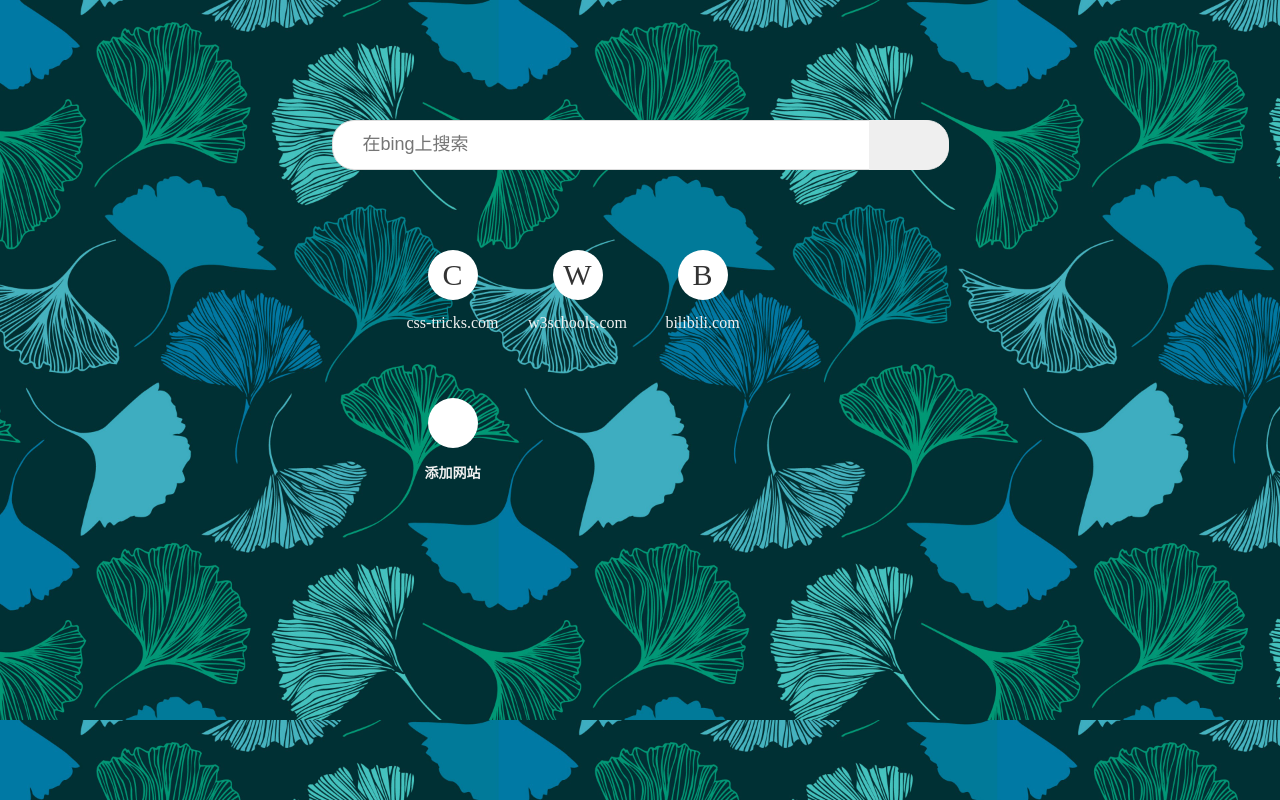
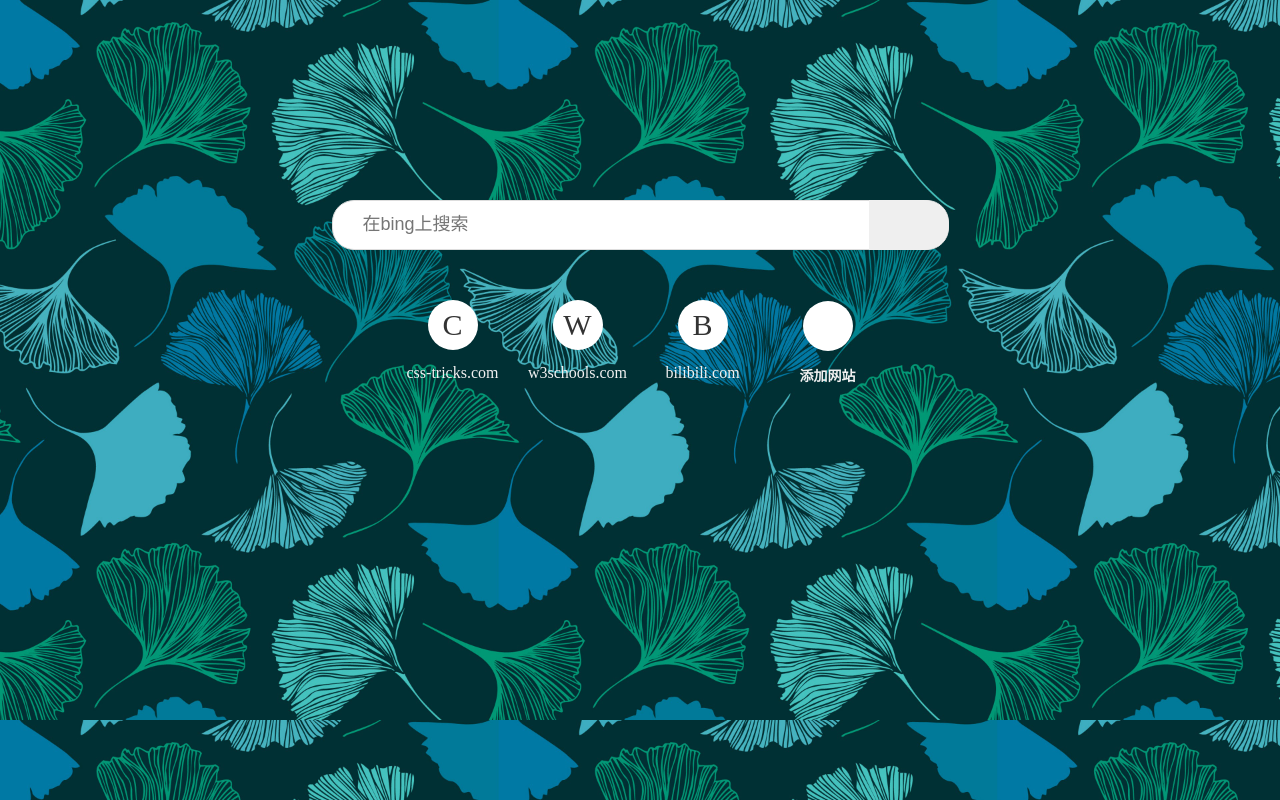
Before and after one commit to a-lei-7/nav-1, a website: page src/index.html in a window 1280 px wide. Drawn offline with nearby package versions, Linux system fonts and the light colour scheme.

Commit message:
修改布局

```diff
--- a/src/style.css
+++ b/src/style.css
@@ -38,6 +38,7 @@ img {
 body {
   background-image: url(/images/bgi.jpg);
   background-size: cover;
+  position: relative;
 }
 @media (max-width: 500px) {
   body {
@@ -51,12 +52,21 @@ body {
     vertical-align: middle;
   }
 }
+/* .edit-link {
+  position: absolute;
+  top: 50%;
+  left: 50%;
+  transform: translate(-50%, -50%);
+  border: 1px solid red;
+  background-color: #fff;
+  z-index: 10000;
+} */
 .globalHeader {
   margin: 20px;
 }
 @media (min-width: 500px) {
   .globalHeader {
-    margin: 120px 0 60px 0;
+    margin: 200px 0 30px 0;
   }
 }
 .searchForm {
@@ -100,7 +110,6 @@ input::placeholder {
   border: none;
   border-radius: 0 25px 25px 0;
   margin-left: -110px;
-  background-color: ;
   color: #ccc;
   font-size: 16px;
 }
@@ -123,12 +132,10 @@ input::placeholder {
 .siteList {
   display: flex;
   flex-wrap: wrap;
-  justify-content: space-between;
 }
 
 @media (min-width: 500px) {
   .siteList {
-    margin: 20px;
     margin-left: 0;
     justify-content: unset;
   }
```
Also changed, not shown: src/index.html (+24 -0 lines), dist/index.html, 4 other files.
